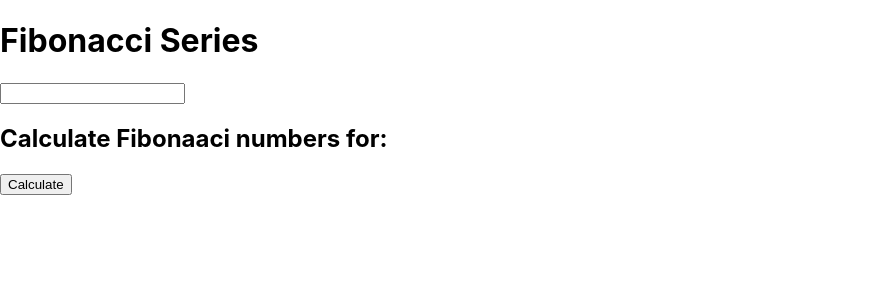
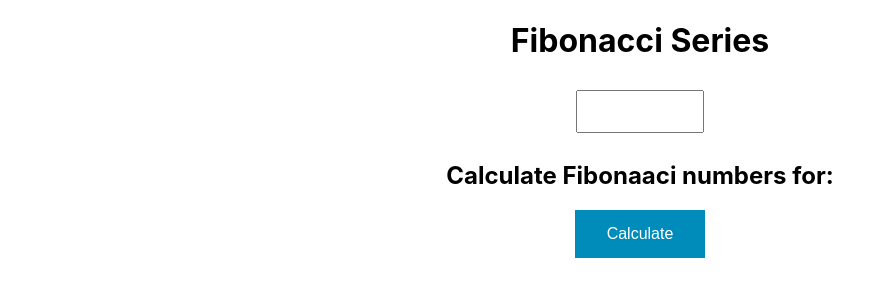
Before and after one commit to SushmitaMaity/Fibonacci_czBiohub, a React (Create React App) app in the folder webapp/: page / in a window 1280 px wide. Shown: the top 300 px of the page, without its empty margins (0-895 px from the left). Built offline with nearby package versions, Linux system fonts and the light colour scheme.

Commit message:
Frontend css styling

```diff
--- a/webapp/src/App.css
+++ b/webapp/src/App.css
@@ -1,38 +1,20 @@
 .App {
   text-align: center;
 }
-
-.App-logo {
-  height: 40vmin;
-  pointer-events: none;
+/* W3 school button and input styling */
+.button {
+  background-color: #008CBA; /* Green */
+  border: none;
+  color: white;
+  padding: 15px 32px;
+  text-align: center;
+  text-decoration: none;
+  display: inline-block;
+  font-size: 16px;
 }
-
-@media (prefers-reduced-motion: no-preference) {
-  .App-logo {
-    animation: App-logo-spin infinite 20s linear;
-  }
+input[type=number] {
+  width: 10%;
+  padding: 12px 20px;
+  margin: 8px 0;
+  box-sizing: border-box;
 }
-
-.App-header {
-  background-color: #282c34;
-  min-height: 100vh;
-  display: flex;
-  flex-direction: column;
-  align-items: center;
-  justify-content: center;
-  font-size: calc(10px + 2vmin);
-  color: white;
-}
-
-.App-link {
-  color: #61dafb;
-}
-
-@keyframes App-logo-spin {
-  from {
-    transform: rotate(0deg);
-  }
-  to {
-    transform: rotate(360deg);
-  }
-}
--- a/webapp/src/Fibonacci.js
+++ b/webapp/src/Fibonacci.js
@@ -1,5 +1,6 @@
 import React from 'react';
 import { useNavigate } from "react-router-dom";
+import './App.css';
 
 const Fibonacci = ({ fibonacciNumbers, number }) => {
   let navigate = useNavigate();
@@ -7,13 +8,13 @@ const Fibonacci = ({ fibonacciNumbers, number }) => {
     navigate('/');
   }
   return (
-    <div>
+    <div className = "App">
       {(!fibonacciNumbers || fibonacciNumbers.length === 0)? <div>
       <h5>No Fibonacci numbers to display.</h5>
-    <button onClick={()=>backtoHome()}>Back</button>
+    <button className = "button" onClick={()=>backtoHome()}>Back</button>
     </div> : <><h1>Fibonacci Series for {number}</h1>
       <h3>{fibonacciNumbers.join(', ')}</h3>
-      <button onClick={()=>backtoHome()}>Back</button></>}
+      <button className = "button" onClick={()=>backtoHome()}>Back</button></>}
 
     </div>
   );
--- a/webapp/src/Homescreen.js
+++ b/webapp/src/Homescreen.js
@@ -1,7 +1,7 @@
 import React from "react";
 import { useState } from 'react';
 import { useNavigate } from "react-router-dom";
-
+import './App.css';
 
 
 function Homescreen(props){
@@ -20,7 +20,7 @@ function Homescreen(props){
 
 
    return (
-    <div>
+    <div className = "App">
     <h1>Fibonacci Series </h1>
     <input
         type="number"
@@ -31,7 +31,7 @@ function Homescreen(props){
       />
 
     <h2>Calculate Fibonaaci numbers for: {number}</h2>
-     <button onClick ={onCalculate}>Calculate</button>
+     <button className = "button" onClick ={onCalculate}>Calculate</button>
   </div>
    );
 }
```
